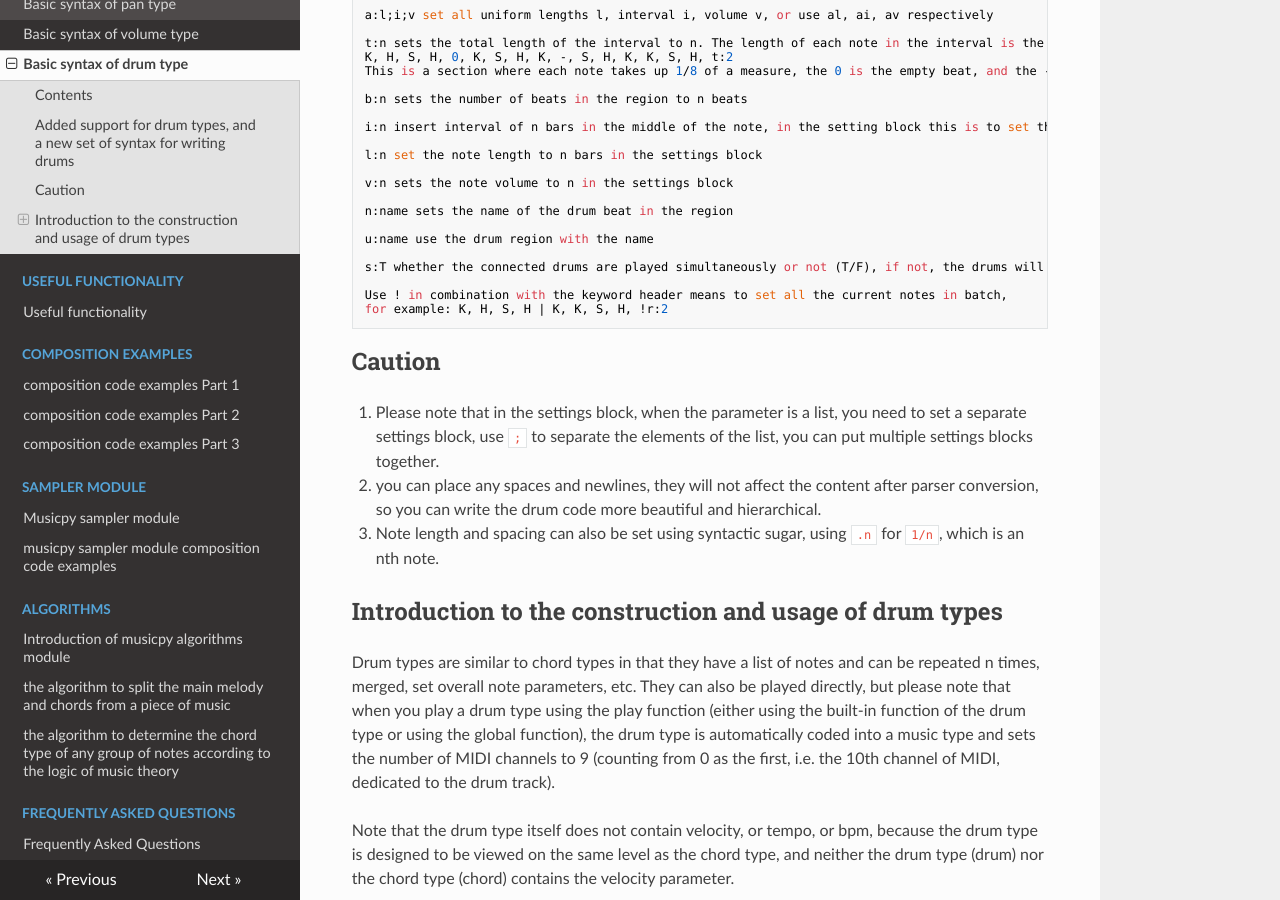
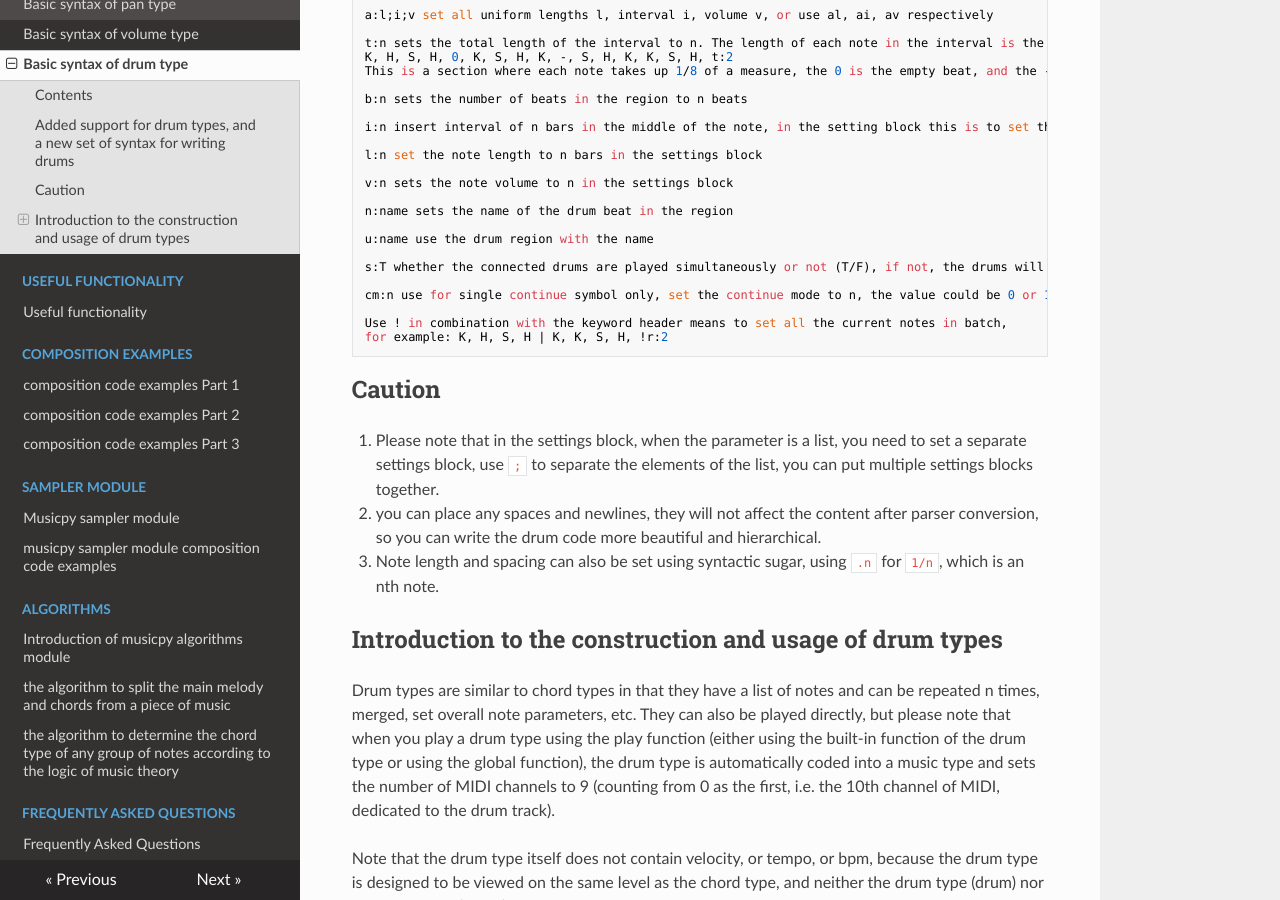
Before and after one commit to Rainbow-Dreamer/musicpy_docs, an MkDocs documentation site: the page built from docs/Basic syntax of drum type.md, in a window 1280 px wide and 900 px high, scrolled down 2507 px. Built offline with MkDocs 1.6.1, drawn with Linux system fonts in a browser that asks for light colours; nearby versions of some CDN libraries.

Commit message:
Update Basic syntax of drum type.md

````diff
--- a/docs/Basic syntax of drum type.md
+++ b/docs/Basic syntax of drum type.md
@@ -124,6 +124,8 @@ u:name use the drum region with the name
 
 s:T whether the connected drums are played simultaneously or not (T/F), if not, the drums will be divided equally by the length of one drum when the total length is fixed
 
+cm:n use for single continue symbol only, set the continue mode to n, the value could be 0 or 1, if value is 0, only extend the duration of the last note, if value is 1, when the previous note is a group, extend the duration of all notes in the group; if the continue mode is not set, the default action of continue symbol is extending only last note except when the previous note is a group that set to playing at the same time, which in case extending all notes in the group
+
 Use ! in combination with the keyword header means to set all the current notes in batch,
 for example: K, H, S, H | K, K, S, H, !r:2
 ```
````
